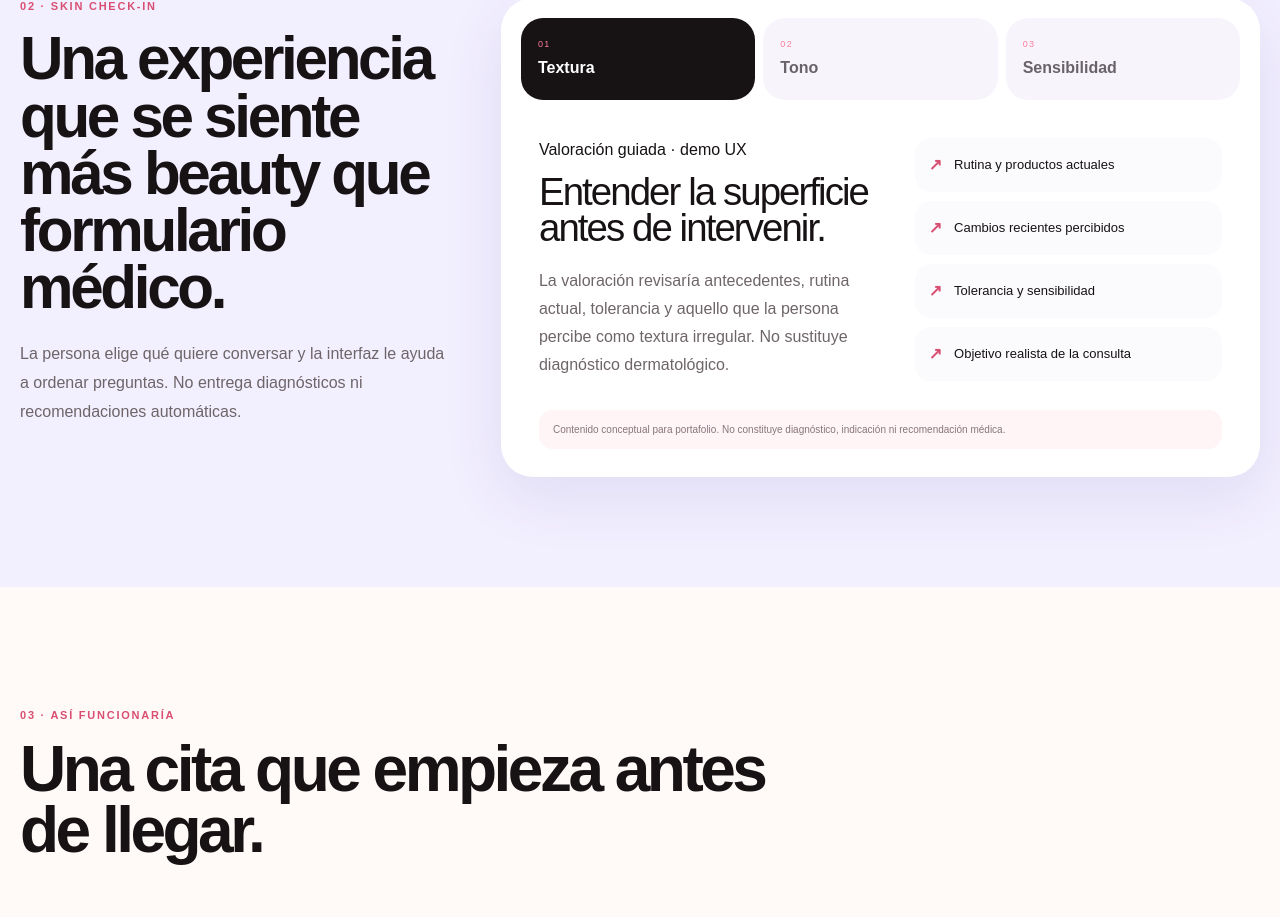
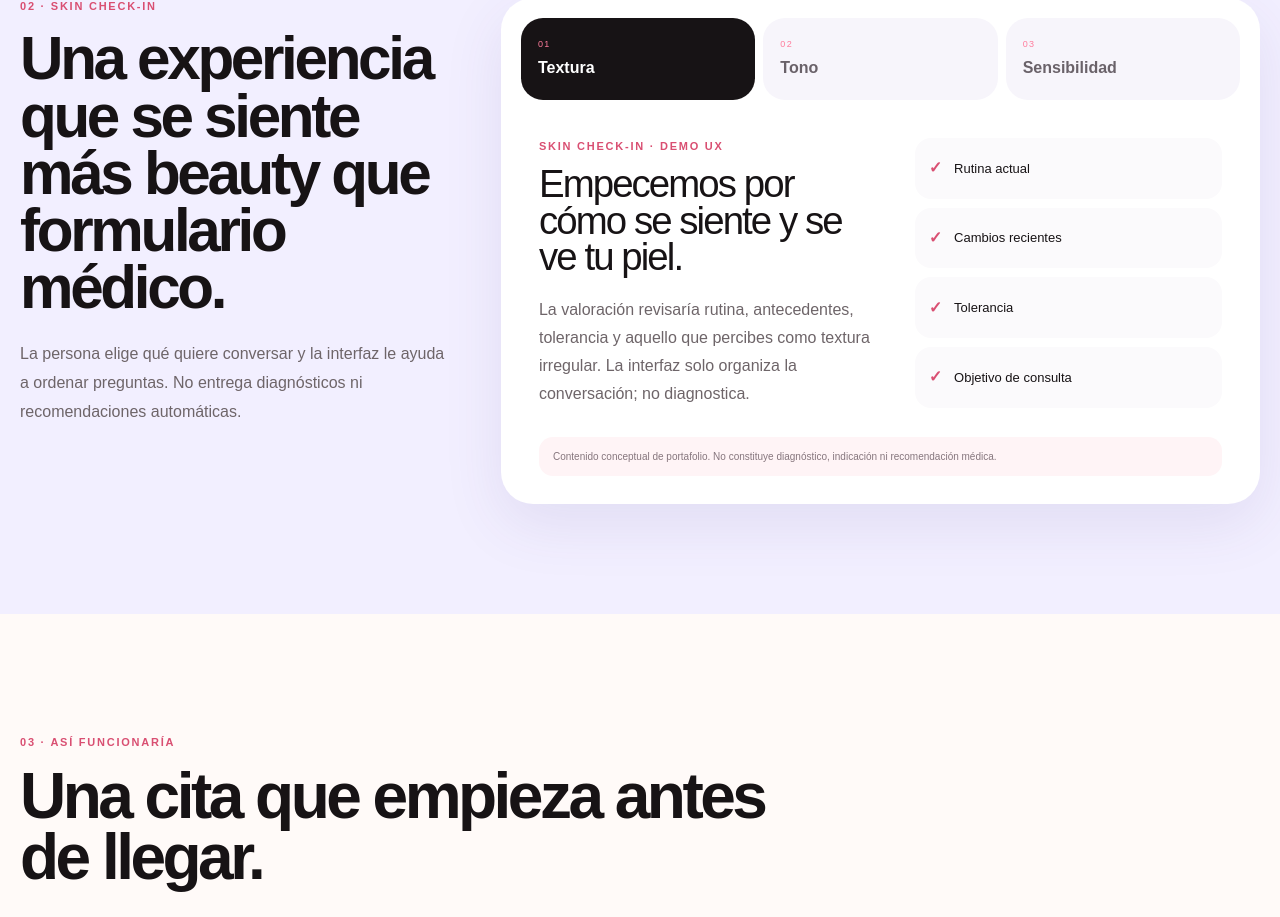
Before and after one commit to luciaduque248/aurea-skin-clinic-landing, a Next.js app: page / in a window 1280 px wide. Shown: the part 1954-2871 px from the top of the page. Built offline with nearby package versions, Linux system fonts and the light colour scheme.

Commit message:
feat: restyle AUREA skin check-in interaction

```diff
--- a/components/skin-focus.tsx
+++ b/components/skin-focus.tsx
@@ -6,23 +6,23 @@ const focuses = [
   {
     id: "texture",
     label: "Textura",
-    title: "Entender la superficie antes de intervenir.",
-    copy: "La valoración revisaría antecedentes, rutina actual, tolerancia y aquello que la persona percibe como textura irregular. No sustituye diagnóstico dermatológico.",
-    checks: ["Rutina y productos actuales", "Cambios recientes percibidos", "Tolerancia y sensibilidad", "Objetivo realista de la consulta"],
+    title: "Empecemos por cómo se siente y se ve tu piel.",
+    copy: "La valoración revisaría rutina, antecedentes, tolerancia y aquello que percibes como textura irregular. La interfaz solo organiza la conversación; no diagnostica.",
+    checks: ["Rutina actual", "Cambios recientes", "Tolerancia", "Objetivo de consulta"],
   },
   {
     id: "tone",
     label: "Tono",
-    title: "Contexto antes de hablar de pigmentación.",
-    copy: "La consulta se plantea para comprender cuándo aparecieron los cambios de tono, cómo se comportan y qué antecedentes conviene revisar antes de definir cualquier ruta.",
-    checks: ["Historia del cambio de tono", "Exposición y hábitos relevantes", "Productos usados previamente", "Necesidad de evaluación médica"],
+    title: "El contexto importa antes de hablar de pigmentación.",
+    copy: "Se organizarían preguntas sobre cuándo aparecieron cambios de tono, hábitos relevantes y productos utilizados antes de considerar cualquier ruta clínica.",
+    checks: ["Historia del cambio", "Exposición y hábitos", "Productos previos", "Preguntas para consulta"],
   },
   {
     id: "sensitivity",
     label: "Sensibilidad",
-    title: "La tolerancia también forma parte del plan.",
-    copy: "Antes de plantear procedimientos, la experiencia pone el foco en señales de sensibilidad, reacciones previas y expectativas. La recomendación final dependería siempre de evaluación profesional.",
-    checks: ["Reacciones previas", "Sensaciones frecuentes", "Rutina y activos utilizados", "Preguntas para la valoración"],
+    title: "La tolerancia también forma parte del cuidado.",
+    copy: "La experiencia pone el foco en reacciones previas, sensaciones frecuentes y rutina para que una valoración profesional tenga mejor contexto.",
+    checks: ["Reacciones previas", "Sensaciones frecuentes", "Activos utilizados", "Límites y expectativas"],
   },
 ];
 
@@ -32,8 +32,8 @@ export function SkinFocus() {
 
   return (
     <div className="focus-panel">
-      <div className="focus-tabs" role="tablist" aria-label="Aspectos a conversar durante la valoración">
-        {focuses.map((item) => (
+      <div className="focus-tabs" role="tablist" aria-label="Motivo principal de valoración">
+        {focuses.map((item, index) => (
           <button
             key={item.id}
             type="button"
@@ -42,7 +42,7 @@ export function SkinFocus() {
             className={activeId === item.id ? "focus-tab is-active" : "focus-tab"}
             onClick={() => setActiveId(item.id)}
           >
-            <span className="focus-tab-index">0{focuses.indexOf(item) + 1}</span>
+            <span className="focus-tab-index">0{index + 1}</span>
             <span>{item.label}</span>
           </button>
         ))}
@@ -50,20 +50,24 @@ export function SkinFocus() {
 
       <div className="focus-content" role="tabpanel">
         <div>
-          <p className="eyebrow">Valoración guiada · demo UX</p>
+          <p className="kicker">Skin check-in · demo UX</p>
           <h3>{active.title}</h3>
           <p className="focus-copy">{active.copy}</p>
         </div>
+
         <div className="focus-checks">
           {active.checks.map((item) => (
             <div key={item} className="focus-check">
-              <span aria-hidden="true">↗</span>
+              <span aria-hidden="true">✓</span>
               <p>{item}</p>
             </div>
           ))}
         </div>
       </div>
-      <p className="focus-note">Contenido conceptual para portafolio. No constituye diagnóstico, indicación ni recomendación médica.</p>
+
+      <p className="focus-note">
+        Contenido conceptual de portafolio. No constituye diagnóstico, indicación ni recomendación médica.
+      </p>
     </div>
   );
 }
```
